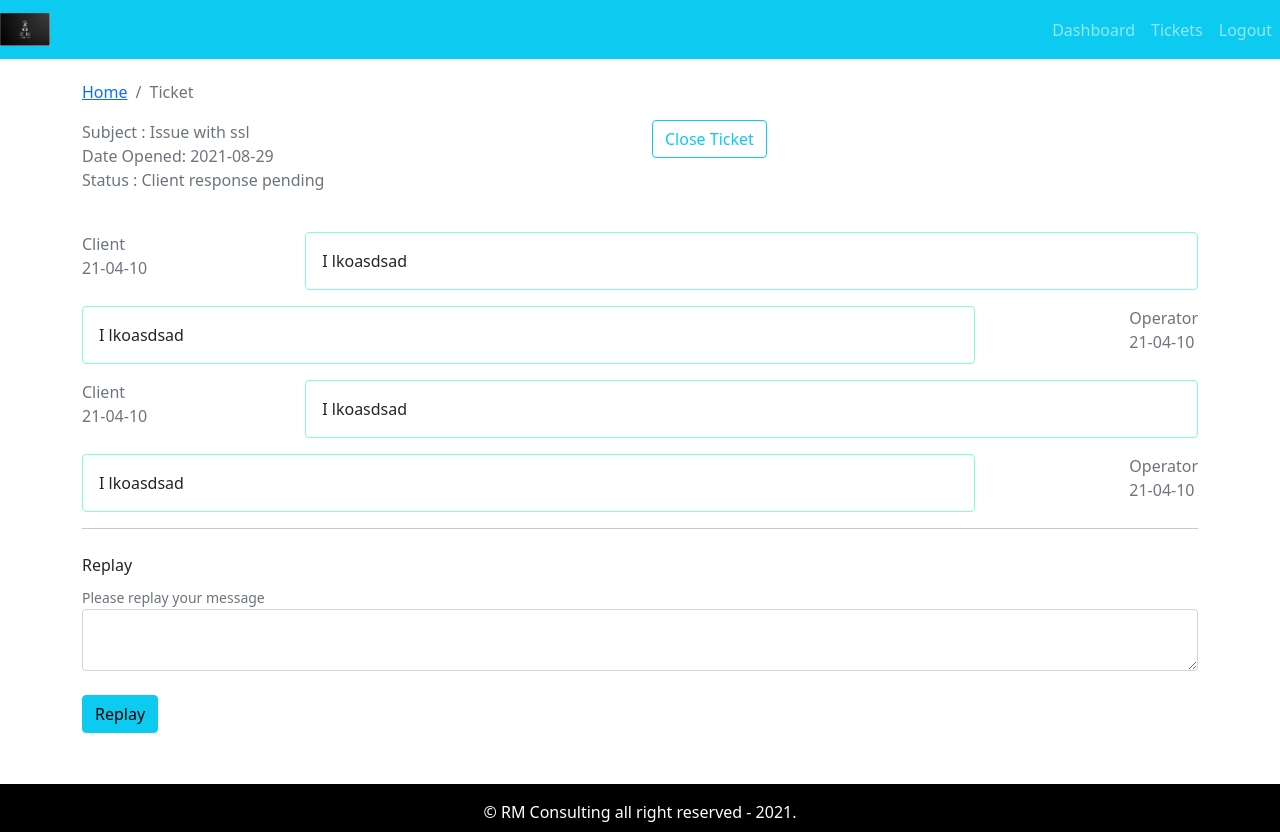
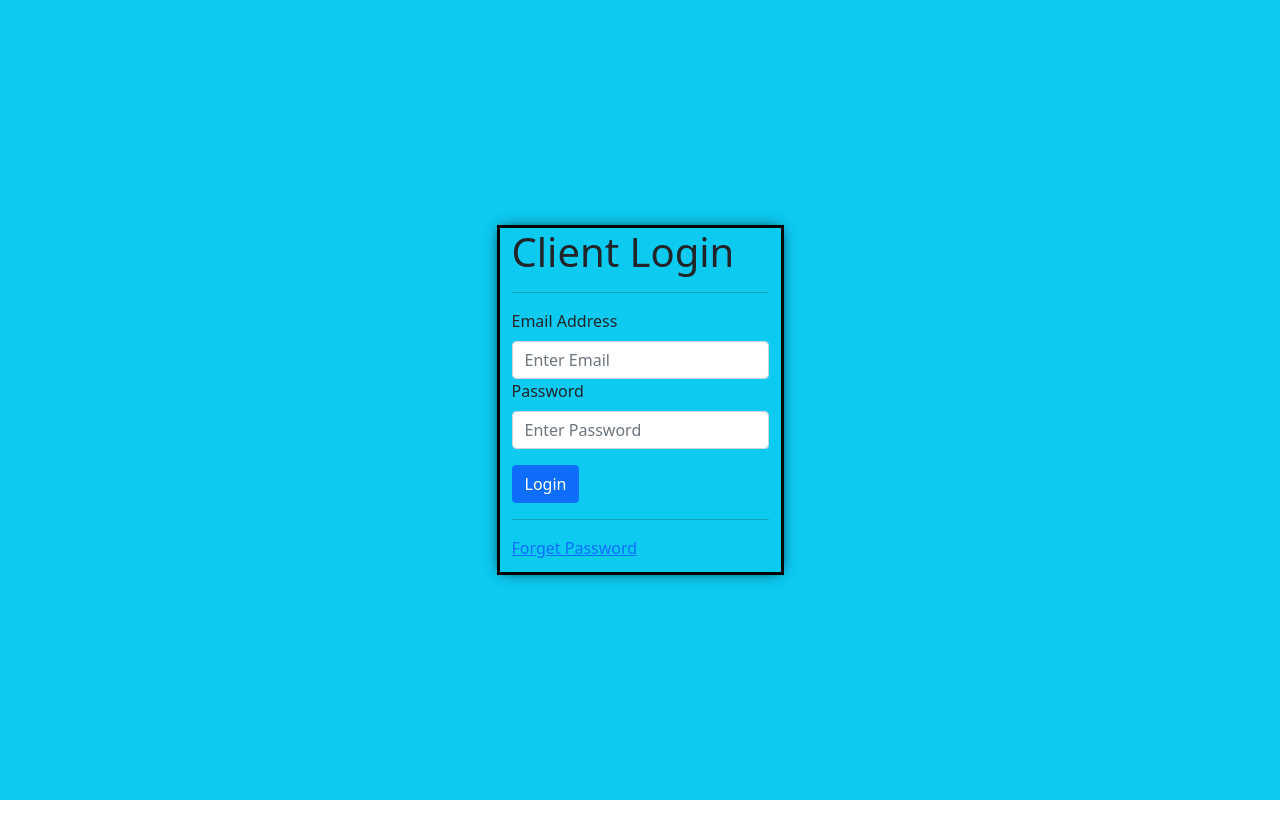
Before and after one commit to Ritcus/crmprojectt, a React (Create React App) app: page / in a window 1280 px wide. After the commit the page ends 800 px from the top, so only its background shows below. Built offline with nearby package versions, Linux system fonts and the light colour scheme.

Commit message:
router added

```diff
--- a/package.json
+++ b/package.json
@@ -11,6 +11,8 @@
     "react": "^17.0.2",
     "react-bootstrap": "^1.6.1",
     "react-dom": "^17.0.2",
+    "react-router-bootstrap": "^0.25.0",
+    "react-router-dom": "^5.3.0",
     "react-scripts": "4.0.3",
     "react-table-plugins": "^1.3.2",
     "web-vitals": "^1.1.2"
--- a/src/App.js
+++ b/src/App.js
@@ -10,17 +10,38 @@
 import {TicketLists} from "./pages/ticket-listing/TicketLists.page"
 import { Ticket } from './pages/ticket/Ticket.page';
 
+import { PrivateRoute } from './components/private-route/PrivateRoute.comp';
+
+import {BrowserRouter as Router,Switch, Route,Link } from "react-router-dom";
+
 function App() {
   return (
     <div className="App">
-      <DefaultLayout>
-        { /*<Dashboard />*/ }
-        {/* <AddTicket/> */}
-        {/* <TicketLists /> */}
-        <Ticket />
+      <Router>
+        <Switch>
 
-      </DefaultLayout>
-      {/* <Entry/> */}
+          <Route exact path="/">
+            <Entry/>
+          </Route>
+
+          <PrivateRoute path="/dashboard">
+            <Dashboard/>
+          </PrivateRoute>
+
+          <PrivateRoute path="/addticket">
+            <AddTicket/>
+          </PrivateRoute>
+          <PrivateRoute path="/tickets">
+            <TicketLists />
+          </PrivateRoute>
+          <PrivateRoute path="/ticket/:tId">
+            <Ticket />
+          </PrivateRoute>
+
+
+
+      </Switch>
+      </Router>
     </div>
   );
 }
--- /dev/null
+++ b/src/components/private-route/PrivateRoute.comp.js
@@ -0,0 +1,16 @@
+import React from 'react'
+import {Route, Redirect} from "react-router-dom"
+import { DefaultLayout } from '../../layout/DefaultLayout';
+
+const isAuth= true;
+export const PrivateRoute = ({children, ...rest}) => {
+    return (
+        <Route
+         {...rest}
+            render={()=>
+                isAuth ? <DefaultLayout>{children}</DefaultLayout> : <Redirect to ="/" />
+            } />
+
+
+    )
+}
--- a/src/components/ticket-table/TicketTable.js
+++ b/src/components/ticket-table/TicketTable.js
@@ -4,6 +4,7 @@
 
 import Proptypes from "prop-types"
 
+import { Link } from 'react-router-dom';
 
 export const TicketTable = ({tickets}) => {
     return (
@@ -21,7 +22,12 @@
              {tickets.length ? ( tickets.map((row) => (
                 <tr key={row.id}>
                     <td>{row.id}</td>
-                    <td>{row.subject}</td>
+
+                    <td>
+                        <Link to={'/ticket/'+ row.id} >
+                         {row.subject} </Link>
+                    </td>
+
                     <td>{row.status}</td>
                     <td>{row.addedAt}</td>
                 </tr>
--- a/src/layout/partials/Header.comp.js
+++ b/src/layout/partials/Header.comp.js
@@ -4,21 +4,34 @@
 
 import logo from '../../assets/image/Logo.png'
 
+import { useHistory } from 'react-router-dom';
+
+
+
+import {LinkContainer} from "react-router-bootstrap"
+
 export const Header= () => {
+    const history= useHistory()
+
+    const logMeOut =() => {
+        history.push("/")
+    }
     return (
         <Navbar collapseOnSelect bg ="info" variant="dark" expand="lg">
             <Navbar.Brand>
-            <img src= {logo} alt="logo" width="50px" />
+            <img src= {logo} alt="logo" width="150px" />
             </Navbar.Brand>
             <Navbar.Toggle aria-controls="basic-navbar-nav" />
             <Navbar.Collapse id="basic-navbar-nav" >
                 <Nav className="ms-auto">
-                    <Nav.Link eventKey="2" href="/dashboard"> Dashboard</Nav.Link>
-                    <Nav.Link eventKey="2" href="/dashboard"> Tickets</Nav.Link>
-                    <Nav.Link eventKey="2" href="/dashboard"> Logout</Nav.Link>
+                    <LinkContainer to="/dashboard" ><Nav.Link> Dashboard</Nav.Link></LinkContainer>
+                    <LinkContainer to ="/tickets"><Nav.Link> Tickets</Nav.Link></LinkContainer>
+                    <Nav.Link onClick={logMeOut} > Logout</Nav.Link>
+
+
+
 
                 </Nav>
-
             </Navbar.Collapse>
         </Navbar>
 
--- a/src/pages/dashboard/Dashboard.page.js
+++ b/src/pages/dashboard/Dashboard.page.js
@@ -8,10 +8,12 @@
 
 import { PageBreadcrumb } from '../../components/breadcrumb/Breadcrumb.comp'
 
+import { Link } from 'react-router-dom'
+
 export const Dashboard = () => {
     return (
         <Container>
-            <Row>
+            <Row className="mt-5">
                <Col>
                 <PageBreadcrumb page="Dashboard" />
                </Col>
@@ -19,8 +21,9 @@
 
             <Row>
                 <Col className="text-center mt-5 mb-2">
+                    <Link to= "/addticket">
                     <Button variant="info" style ={{fontSize: "2rem", padding: "10px 30px" }}> Add New Ticket</Button>
-
+                    </Link>
                 </Col>
             </Row>
 
--- a/src/pages/entry/entry.style.css
+++ b/src/pages/entry/entry.style.css
@@ -7,5 +7,7 @@
 
 .form-box{
     box-shadow: 0px 0px 15px -5px black;
+    border: solid black;
+    min-height: 350px;
 
 }
--- a/src/pages/new-ticket/AddTicket.Page.js
+++ b/src/pages/new-ticket/AddTicket.Page.js
@@ -38,7 +38,7 @@
     }
     return (
         <Container>
-            <Row>
+            <Row className="mt-5">
                 <Col>
                     <PageBreadcrumb page="New Ticket" />
                 </Col>
--- a/src/pages/ticket-listing/TicketLists.page.js
+++ b/src/pages/ticket-listing/TicketLists.page.js
@@ -5,6 +5,8 @@
 import { PageBreadcrumb } from '../../components/breadcrumb/Breadcrumb.comp'
 import { SearchForm } from '../../components/search form/SearchForm.comp'
 import { TicketTable } from '../../components/ticket-table/TicketTable'
+
+import { Link } from 'react-router-dom'
 
 import tickets from "../../assets/data/dummyTickets.json"
 export const TicketLists = () => {
@@ -27,14 +29,16 @@
     }
     return (
       <Container>
-          <Row>
+          <Row className="mt-5">
               <Col>
               <PageBreadcrumb page= "Ticket Lists" />
               </Col>
           </Row>
           <Row className="mt-4">
               <Col>
+              <Link to ="/addticket">
               <Button variant= "info"> Add New Ticket </Button>
+              </Link>
               </Col>
 
               <Col className="text-right">
--- a/src/pages/ticket/Ticket.page.js
+++ b/src/pages/ticket/Ticket.page.js
@@ -6,11 +6,24 @@
 import { UpdateTicket } from '../../update-ticket/UpdateTicket.comp'
 import { useState, useEffect } from 'react'
 
-const ticket =tickets[0]
+import { useParams } from 'react-router-dom'
+
+//const ticket =tickets[0]
 export const Ticket = () => {
-    const [message, setMessage] = useState("")
 
-    useEffect(() => {}, [message])
+    const{tId}= useParams();
+
+    const [message, setMessage] = useState("");
+    const[ticket,setTicket]= useState("");
+
+    useEffect(()=>{
+        for (let i = 0; i < tickets.length; i++) {
+            if(tickets[i].id==tId){
+                setTicket(tickets[i]);
+                continue
+            }
+        }
+    }, [message,tId]);
 
     const handleOnChange = (e) => {
         setMessage (e.target.value);
@@ -21,7 +34,7 @@
     }
     return (
         <Container>
-            <Row>
+            <Row className="mt-5">
                 <Col>
                 <PageBreadcrumb page ="Ticket" />
                 </Col>
@@ -39,7 +52,7 @@
             </Row>
             <Row className="mt-4">
                 <Col>
-                <MessageHistory msg={ticket.history} />
+                {ticket.history && <MessageHistory msg={ticket.history} />}
                 </Col>
             </Row>
             <hr />
```
Also changed, not shown: 1 other file (tests, documents, lock files or other folders).
